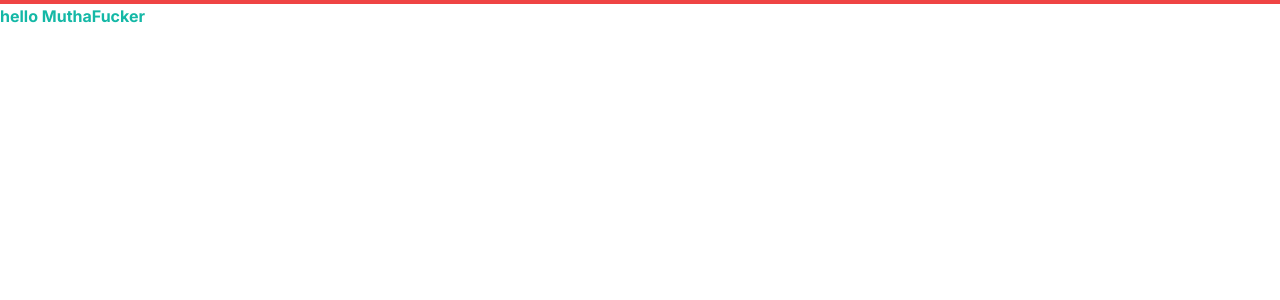
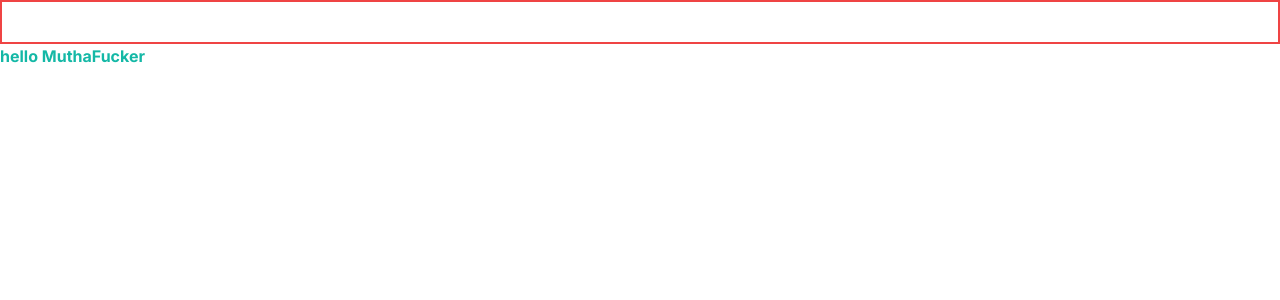
Before and after one commit to dCOMMICS/travel_aPK, a Next.js app: page / in a window 1280 px wide. Shown: the top 300 px of the page. Built offline with nearby package versions, Linux system fonts and the light colour scheme.

Commit message:
💪🏿🚀

```diff
--- a/components/navbar.tsx
+++ b/components/navbar.tsx
@@ -3,7 +3,7 @@
 const Navbar = () => {
   return (
 
-    <nav className="border-2 border-red-500"></nav>
+    <nav className="border-2 border-red-500 flexBetween max-container padding-container relative z-30 py-5"></nav>
 
   )
 }
```
